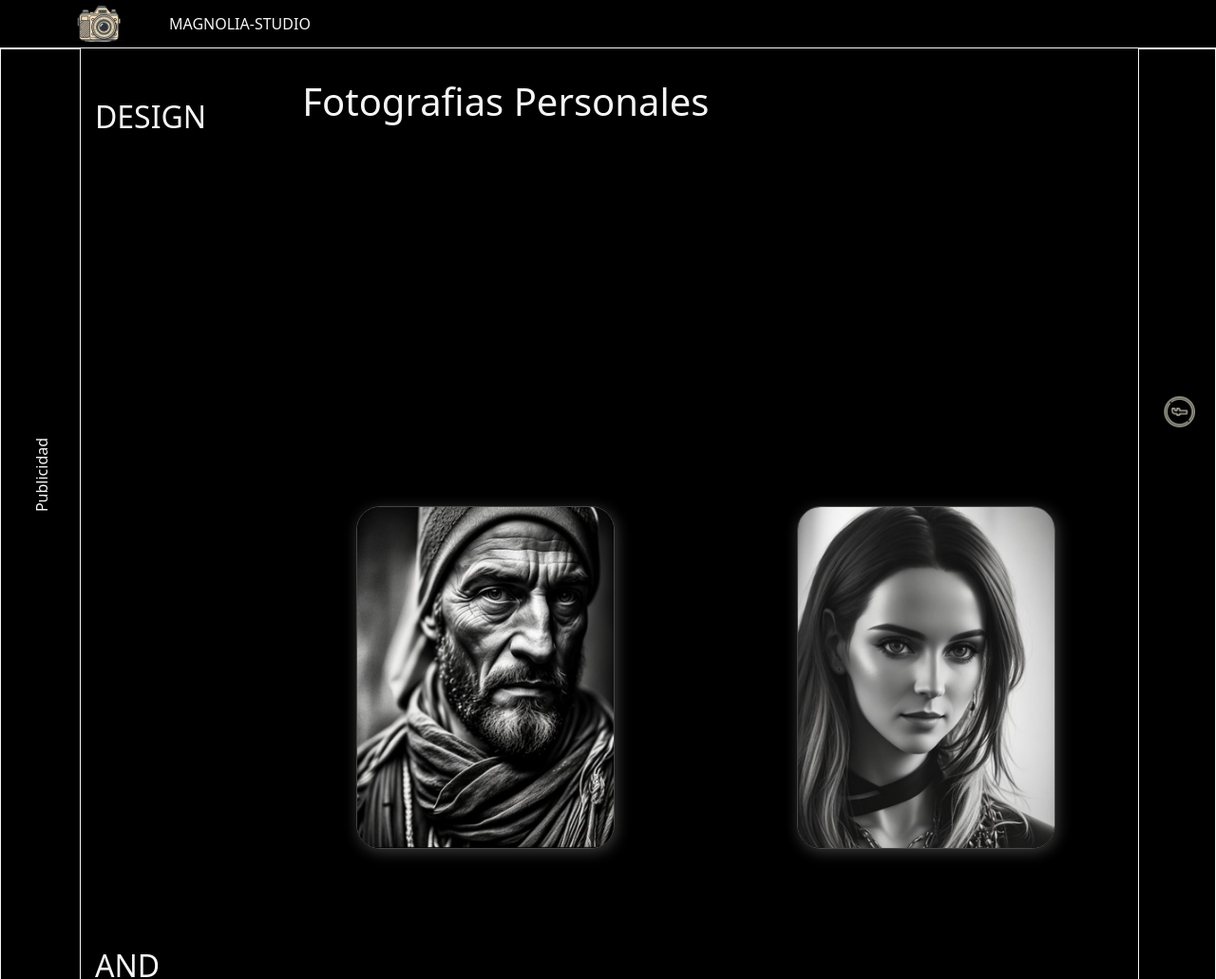
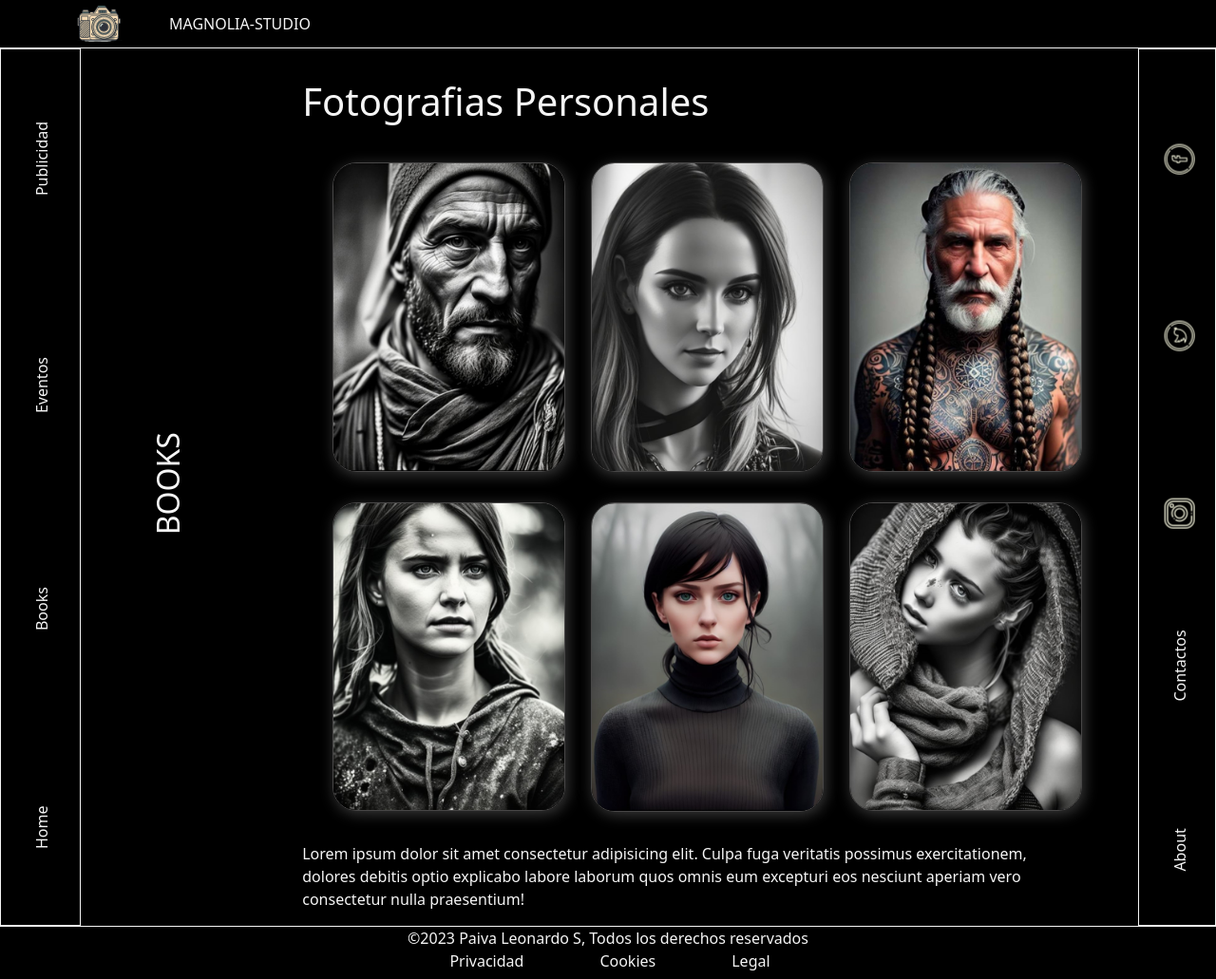
Before and after one commit to sebamza1/CoderHouse, a website: page page/books.html in a window 1280 px wide. Shown: the top 1031 px of the page at 95% size. Drawn offline with nearby package versions, Linux system fonts and the light colour scheme.

Commit message:
modifie-eventos

```diff
--- a/css/prueba.css
+++ b/css/prueba.css
@@ -37,7 +37,6 @@ header {
     grid-area: header;
     align-items: center;
     border-bottom: 1px solid whitesmoke;
-
 }
 
 header .dropdown {
@@ -194,7 +193,7 @@ main .main-index img {
     background-color: black;
 }
 
-.main-books .fotos,
+
 .main-eventos .fotos {
     display: grid;
     grid-template-columns: 1fr 1fr;
@@ -212,7 +211,7 @@ main .main-index img {
     justify-content: center;
 }
 
-.main-books .fotos img,
+
 .main-eventos .fotos .card {
     border-radius: 25px;
     border: 1px solid rgb(71, 70, 70);
@@ -227,10 +226,28 @@ main .main-index img {
 
 .main-eventos .cierre {
     width: 85%;
-
 }
 
 /*********************************************/
+.main-books .fotos {
+    display: grid;
+    height: 100%;
+    grid-template-columns: 1fr 1fr 1fr;
+    grid-template-rows: 1fr 1fr;
+    padding: 2rem;
+    row-gap: 2rem;
+}
+
+.main-books .fotos img{
+    border-radius: 25px;
+    border: 1px solid rgb(71, 70, 70);
+    box-shadow: 2px 3px 15px rgb(59, 59, 59);
+    width: 90%;
+
+
+}
+/*********************************************/
+
 .main-contactos {
     width: 100%;
     display: grid;
@@ -354,7 +371,7 @@ footer ul {
         padding-left: 0rem;
     }
 
-    .main-books .fotos,
+
     .main-eventos .fotos {
         display: grid;
         grid-template-columns: 1fr;
@@ -372,6 +389,22 @@ footer ul {
     }
 
     /*******/
+    .main-books .fotos {
+        display: grid;
+        height: 100%;
+        grid-template-columns: 1fr;
+        grid-template-rows: 1fr 1fr 1fr;
+        padding: 2rem;
+        row-gap: 2rem;
+    }
+
+    .main-books .fotos img{
+        width: 90%;
+
+    }
+
+    /*******/
+
     .main-contactos h1 {
         display: block;
     }
--- a/page/books.html
+++ b/page/books.html
@@ -38,8 +38,6 @@
           <li><a href="about.html">About</a></li>
         </ul>
       </div>
-
-
     </header>
 
     <nav class="nav-izq">
@@ -51,24 +49,25 @@
       </ul>
     </nav>
 
-    <div class="frase">
-      <p> DESIGN</p>
-      <p></p>AND</p>
-      <p></p>CREATIVE</p>
-      <p>THINKING</p>
+    <div class="indicador">
+      <h1>BOOKS</h1>
     </div>
 
     <main>
       <div class="main-books">
         <h1>Fotografias Personales</h1>
         <div class="fotos">
-          <div class="uno"> <img src="../img/fotos/hombre-detalle.png" alt=""></div>
-          <div class="dos"><img src="../img/fotos/mujer-normal.png"alt=""></div>
-          <div class="dos"><img src="../img/fotos/hombre-tatoo.png"alt=""></div>
+          <img src="../img/fotos/hombre-detalle.png" alt="">
+          <img src="../img/fotos/mujer-normal.png"alt="">
+          <img src="../img/fotos/hombre-tatoo.png"alt="">
           <div class="ocultar">
-            <div class="uno"><img src="../img/fotos/mujer-duro.png"alt=""></div>
-            <div class="dos"><img src="../img/fotos/mujer-color.png"alt=""></div>
-            <div class="uno"><img src="../img/fotos/mujer.png"alt=""></div>
+            <img src="../img/fotos/mujer-duro.png"alt="">
+          </div>
+          <div class="ocultar">
+            <img src="../img/fotos/mujer-color.png"alt="">
+          </div>
+          <div class="ocultar">
+            <img src="../img/fotos/mujer.png"alt="">
           </div>
         </div>
         <p>
```
